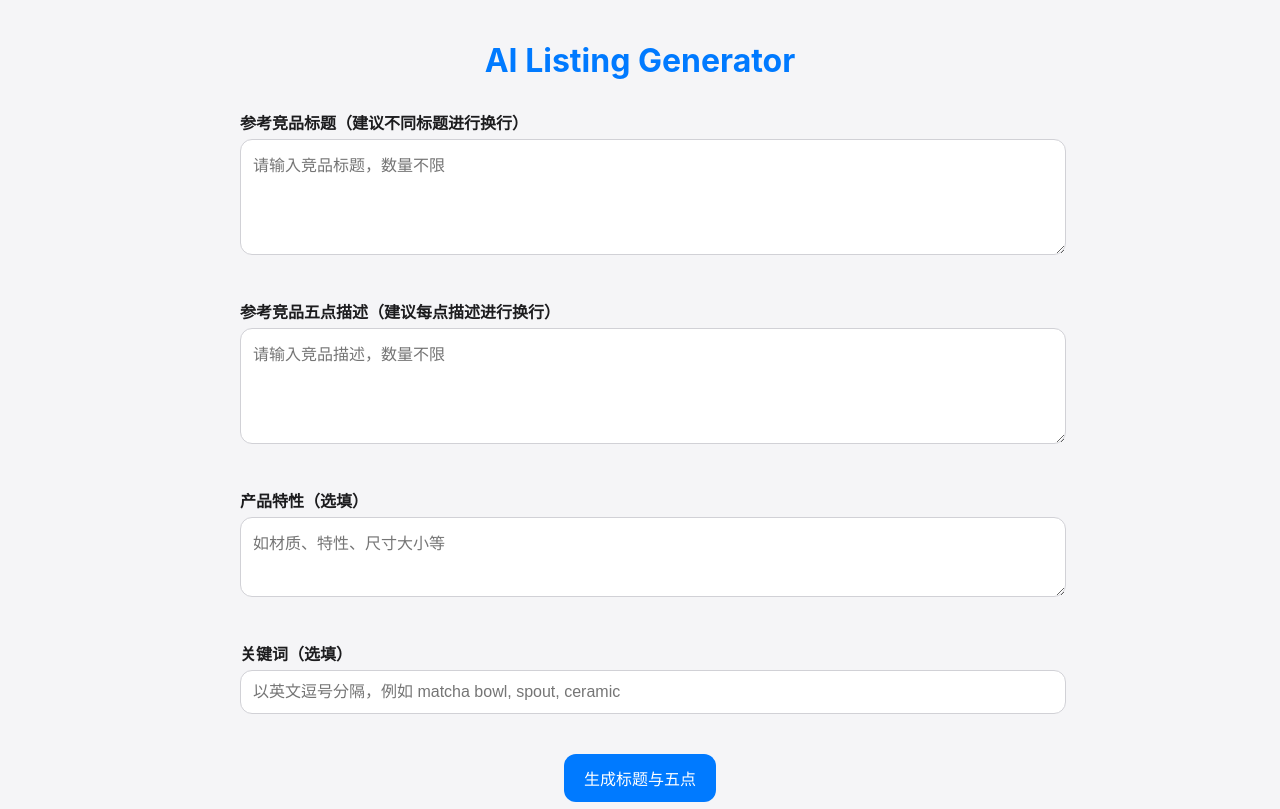
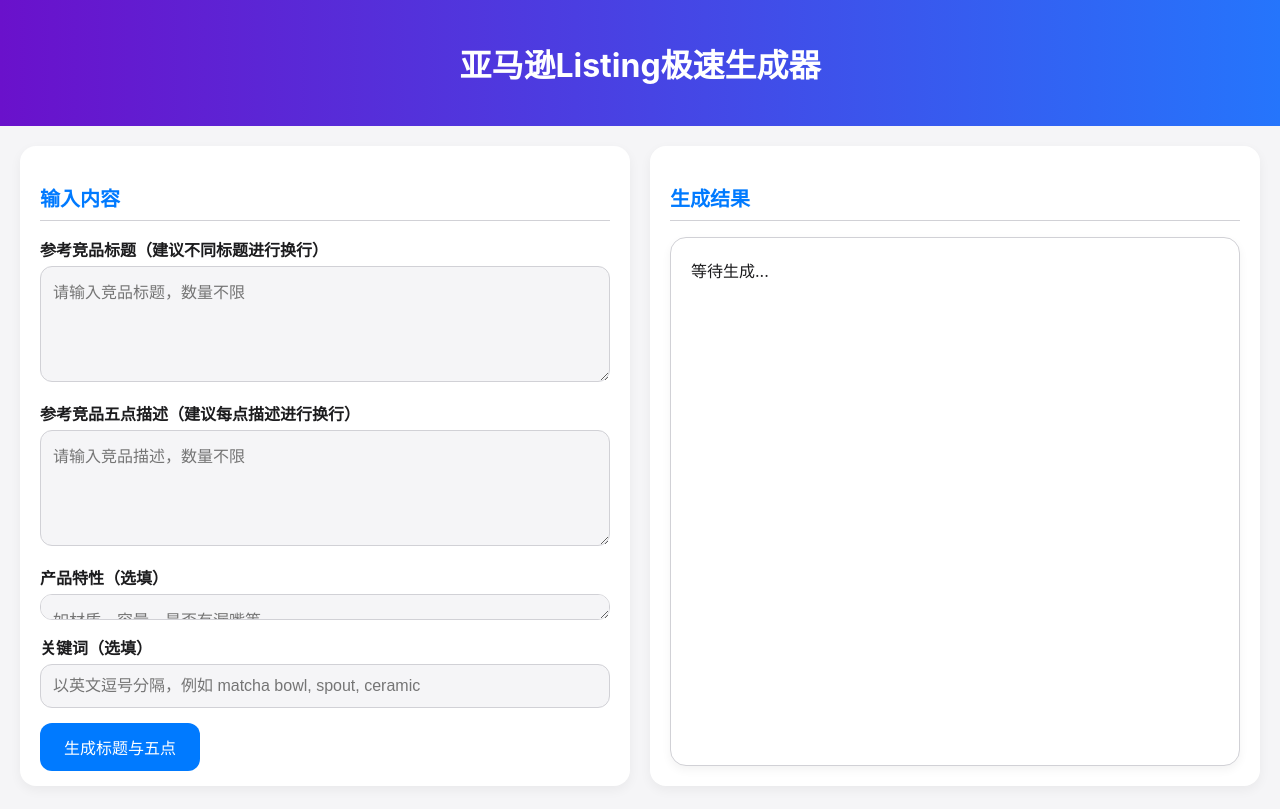
Before and after one commit to keychan2/amzailisting, a plain HTML site: page index.html in a window 1280 px wide. Shown: the top 809 px of the page. Drawn offline with Linux system fonts and the light colour scheme.

Commit message:
Update index.html

```diff
--- a/index.html
+++ b/index.html
@@ -3,10 +3,14 @@
 <head>
   <meta charset="UTF-8" />
   <meta name="viewport" content="width=device-width, initial-scale=1.0" />
-  <title>AI Listing Generator</title>
+  <title>亚马逊Listing极速生成器 | Amazon Listing Generator</title>
+  <meta name="description" content="免费在线工具，一键生成亚马逊产品标题和五点描述，支持关键词优化，适用于跨境卖家、Amazon运营。" />
+  <meta name="keywords" content="亚马逊Listing生成器, Amazon五点描述, 标题优化, Listing优化, 跨境电商工具" />
   <style>
     :root {
-      --primary-color: #007aff; /* Apple 蓝 */
+      --primary-color: #007aff;
+      --gradient-start: #6a11cb;
+      --gradient-end: #2575fc;
       --bg-light: #f5f5f7;
       --bg-white: #ffffff;
       --text-main: #1c1c1e;
@@ -14,26 +18,65 @@
       --border-color: #d1d1d6;
     }
 
-    body {
+    html, body {
+      height: 100%;
+      margin: 0;
+      padding: 0;
       font-family: -apple-system, BlinkMacSystemFont, "Segoe UI", Roboto, Helvetica, Arial, sans-serif;
       background-color: var(--bg-light);
       color: var(--text-main);
-      padding: 20px;
-      max-width: 800px;
-      margin: auto;
     }
 
-    h1 {
+    header {
+      background: linear-gradient(90deg, var(--gradient-start), var(--gradient-end));
+      color: white;
+      padding: 40px 20px;
       text-align: center;
+    }
+
+    header h1 {
+      margin: 0;
+      font-size: 32px;
+    }
+
+    main {
+      display: flex;
+      flex-direction: column;
+      gap: 20px;
+      padding: 20px;
+      height: calc(100% - 160px);
+    }
+
+    @media (min-width: 900px) {
+      main {
+        flex-direction: row;
+        justify-content: center;
+        align-items: stretch;
+      }
+    }
+
+    .column {
+      flex: 1;
+      display: flex;
+      flex-direction: column;
+      padding: 20px;
+      background-color: var(--bg-white);
+      border-radius: 16px;
+      box-shadow: 0 4px 12px rgba(0,0,0,0.05);
+    }
+
+    h2 {
       color: var(--primary-color);
-      margin-bottom: 30px;
+      margin-bottom: 16px;
+      font-size: 20px;
+      border-bottom: 1px solid var(--border-color);
+      padding-bottom: 8px;
     }
 
     label {
       font-weight: 600;
       margin-bottom: 5px;
       display: block;
-      color: var(--text-main);
     }
 
     textarea, input {
@@ -42,36 +85,31 @@
       margin-bottom: 15px;
       border-radius: 12px;
       border: 1px solid var(--border-color);
-      background-color: var(--bg-white);
       font-size: 16px;
+      background-color: var(--bg-light);
       color: var(--text-main);
-      transition: border 0.3s;
+      box-sizing: border-box;
     }
 
     textarea:focus, input:focus {
+      outline: none;
       border-color: var(--primary-color);
-      outline: none;
     }
 
     button {
       background-color: var(--primary-color);
       color: white;
-      padding: 12px 20px;
+      padding: 12px 24px;
       border: none;
       border-radius: 12px;
       font-size: 16px;
       cursor: pointer;
-      display: block;
-      margin: 0 auto 30px;
       transition: background-color 0.3s;
+      align-self: flex-start;
     }
 
     button:hover {
       background-color: #005fcc;
-    }
-
-    .input-group {
-      margin-bottom: 25px;
     }
 
     .result {
@@ -81,37 +119,43 @@
       border-radius: 16px;
       border: 1px solid var(--border-color);
       box-shadow: 0 4px 10px rgba(0,0,0,0.05);
-    }
-
-    h2 {
-      color: var(--text-secondary);
-      text-align: center;
-      margin-bottom: 10px;
+      flex: 1;
     }
   </style>
 </head>
 <body>
-  <h1>AI Listing Generator</h1>
+  <header>
+    <h1>亚马逊Listing极速生成器</h1>
+  </header>
+
+  <main>
+    <div class="column">
+      <h2>输入内容</h2>
+
       <div class="input-group">
         <label for="titles">参考竞品标题（建议不同标题进行换行）</label>
         <textarea id="titles" rows="5" placeholder="请输入竞品标题，数量不限"></textarea>
       </div>
+
       <div class="input-group">
         <label for="bullets">参考竞品五点描述（建议每点描述进行换行）</label>
         <textarea id="bullets" rows="5" placeholder="请输入竞品描述，数量不限"></textarea>
       </div>
-  <div class="input-group">
+
       <label for="features">产品特性（选填）</label>
-    <textarea id="features" rows="3" placeholder="如材质、特性、尺寸大小等"></textarea>
-  </div>
-  <div class="input-group">
+      <textarea id="features" rows="3" placeholder="如材质、容量、是否有漏嘴等"></textarea>
+
       <label for="keywords">关键词（选填）</label>
       <input type="text" id="keywords" placeholder="以英文逗号分隔，例如 matcha bowl, spout, ceramic" />
+
+      <button onclick="generateListing()">生成标题与五点</button>
     </div>
-  <button onclick="generateListing()">生成标题与五点</button>
 
+    <div class="column">
       <h2>生成结果</h2>
       <div id="result" class="result">等待生成...</div>
+    </div>
+  </main>
 
   <script>
     async function generateListing() {
@@ -121,27 +165,11 @@
       const keywords = document.getElementById("keywords").value.trim();
 
       if (!titles && !bullets) {
-        document.getElementById("result").textContent = "请至少填写一个标题或五点描述。";
+        document.getElementById("result").textContent = "请至少填写参考竞品标题或五点描述。";
         return;
       }
 
-      const prompt = `Based on the following reference content, generate an engaging and SEO-optimized Amazon product title and five bullet points. Learn from the reference styles, highlight unique selling points, and include relevant keywords naturally.
-
-        Reference Content:
-        ${titles}
-
-        Product Features (Optional):
-        ${features}
-
-        Target Keywords (Optional):
-        ${keywords}
-
-        Requirements:
-        - Output in English
-        - Title should be concise, keyword-rich, and within 200 characters
-        - Bullet points should highlight key benefits, features, and usage scenarios (max 5 points)
-        - Use clear, persuasive, and professional language
-        - 标题和描述不要加如何表情符号`;
+      const prompt = `Based on the following reference Amazon titles and bullet points, generate a compelling, keyword-optimized product title and 5 persuasive bullet points.\n\nReference Titles:\n${titles}\n\nReference Bullets:\n${bullets}\n\nProduct Features:\n${features}\n\nTarget Keywords:\n${keywords}\n\nInstructions:\n- Output in English\n- Title: concise, clear, max 200 characters\n- Bullet Points: focus on product benefits, features, and usability (5 points total)\n- Use professional, persuasive tone suitable for Amazon customers.`;
 
       document.getElementById("result").textContent = "正在生成中，请稍候...";
 
@@ -152,7 +180,6 @@
       });
 
       const data = await res.json();
-      document.getElementById("result").textContent = "正在生成中，请稍候...";
       document.getElementById("result").textContent = data.choices?.[0]?.message?.content || "生成失败，请检查 API 返回内容";
     }
   </script>
```
Lines whose indentation alone changed are shown as unchanged.
